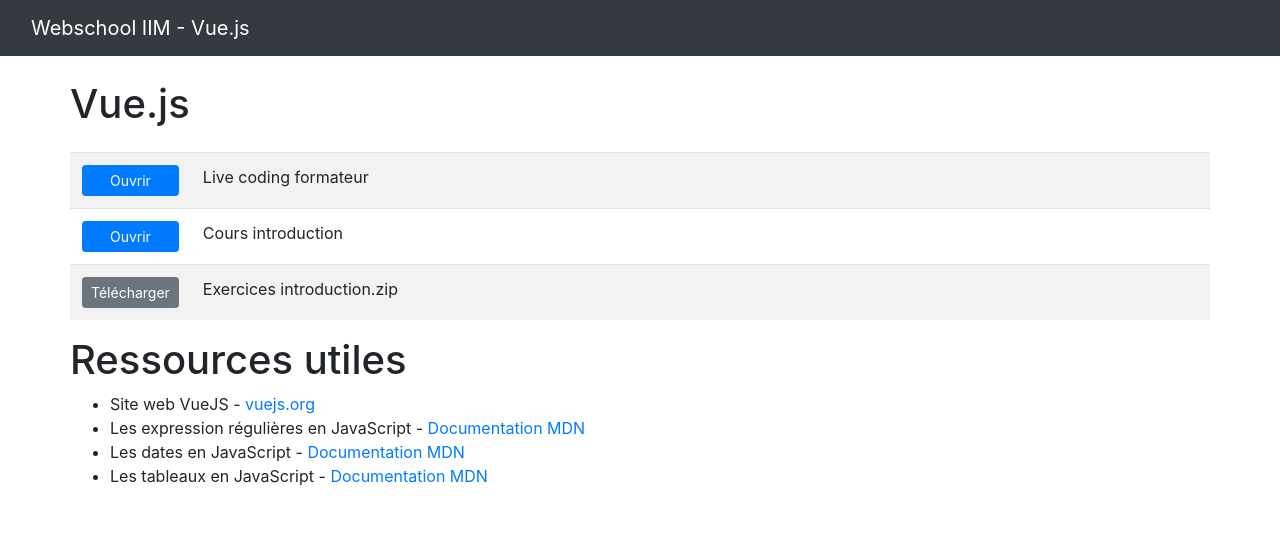
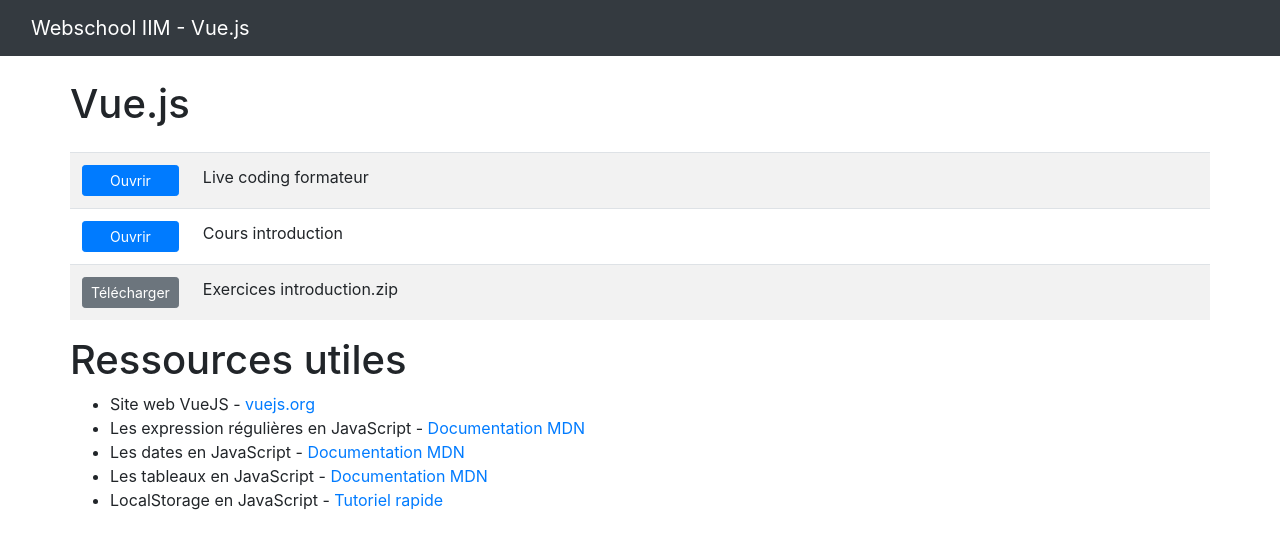
Before and after one commit to jiiyiu/iim-devschool-2020, a plain HTML site: page index.html in a window 1280 px wide. Drawn offline with nearby package versions, Linux system fonts and the light colour scheme.

Commit message:
Ajout ressource localstorage

```diff
--- a/index.html
+++ b/index.html
@@ -59,6 +59,7 @@
             <li>Les expression régulières en JavaScript - <a href="https://developer.mozilla.org/fr/docs/Web/JavaScript/Guide/Expressions_r%C3%A9guli%C3%A8res" target="_blank">Documentation MDN</a></li>
             <li>Les dates en JavaScript - <a href="https://developer.mozilla.org/fr/docs/Web/JavaScript/Reference/Objets_globaux/Date" target="_blank">Documentation MDN</a></li>
             <li>Les tableaux en JavaScript - <a href="https://developer.mozilla.org/fr/docs/Web/JavaScript/Reference/Objets_globaux/Array" target="_blank">Documentation MDN</a></li>
+            <li>LocalStorage en JavaScript - <a href="https://tutowebdesign.com/localstorage-javascript.php" target="_blank">Tutoriel rapide</a></li>
         </ul>
     </div>
 </body>
```
